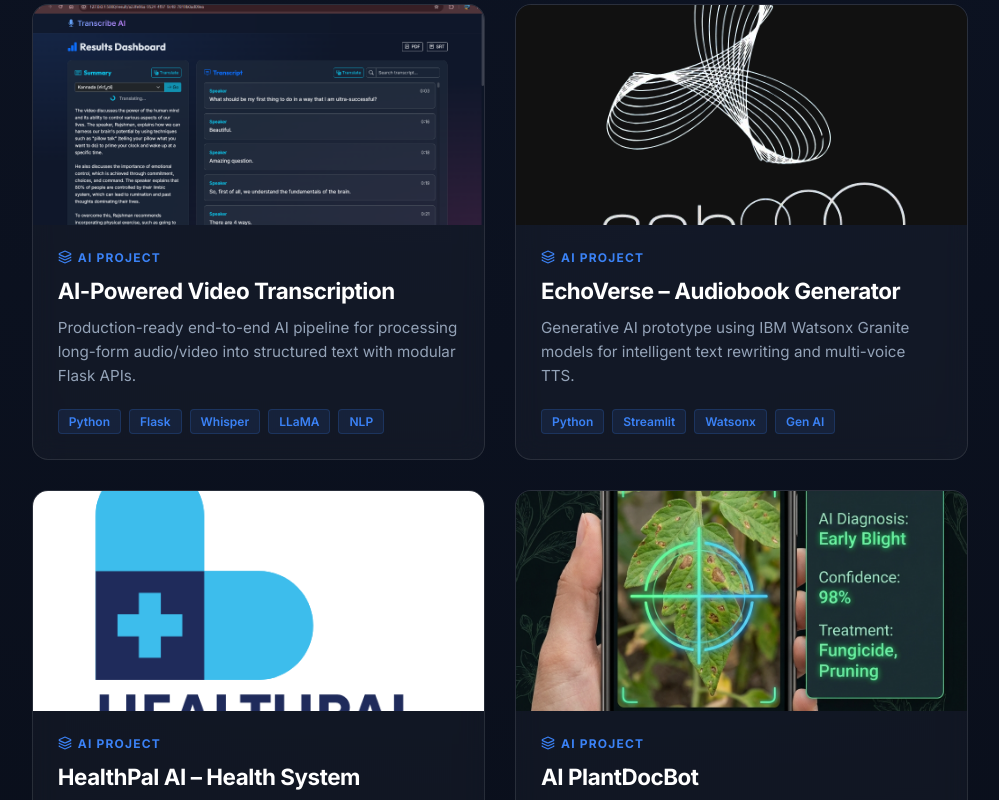
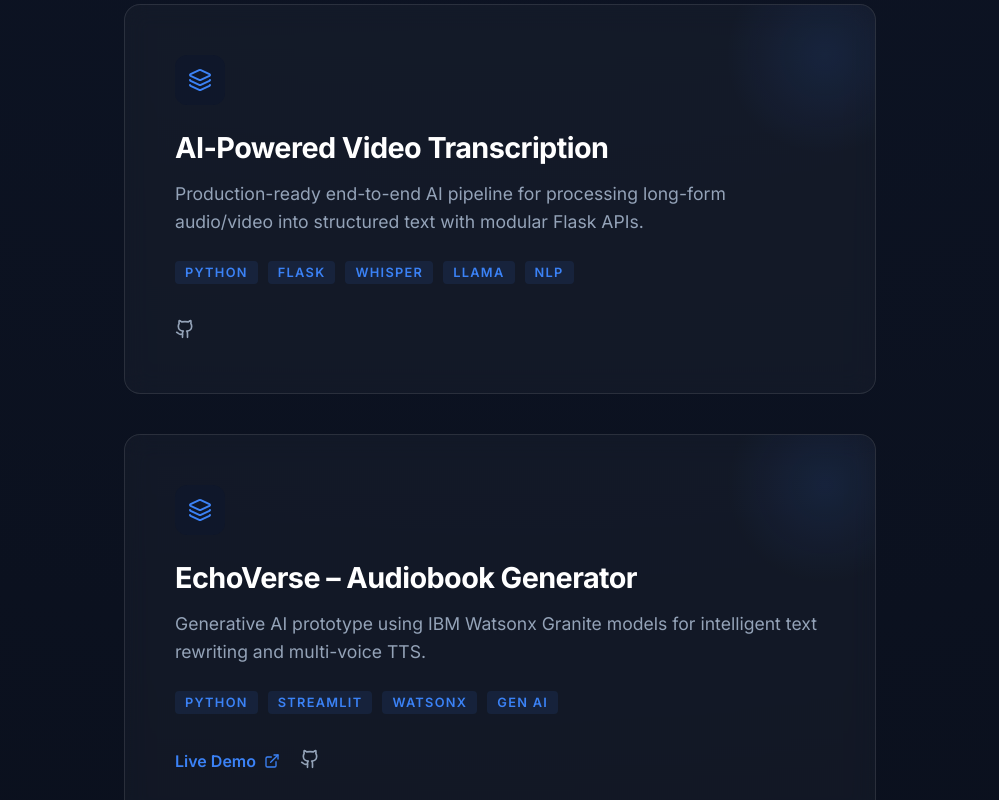
Before and after one commit to kavanatn/Portfolio_, a Next.js app: page / in a window 1280 px wide. Shown: the part 1440-2240 px from the top of the page, without its empty margins (140-1139 px from the left). Built offline with nearby package versions, Linux system fonts and the light colour scheme.

Commit message:
Revert Projects to minimalist list layout without previews

```diff
--- a/components/Projects.js
+++ b/components/Projects.js
@@ -10,48 +10,42 @@ const projects = [
         desc: "Production-ready end-to-end AI pipeline for processing long-form audio/video into structured text with modular Flask APIs.",
         tech: ["Python", "Flask", "Whisper", "LLaMA", "NLP"],
         link: "#",
-        github: "https://github.com/kavanatn/AI-Video-Transcription-and-summarization",
-        image: "/projects/video_transcription.png"
+        github: "https://github.com/kavanatn/AI-Video-Transcription-and-summarization"
     },
     {
         title: "EchoVerse – Audiobook Generator",
         desc: "Generative AI prototype using IBM Watsonx Granite models for intelligent text rewriting and multi-voice TTS.",
         tech: ["Python", "Streamlit", "Watsonx", "Gen AI"],
         link: "https://echoverse-app.streamlit.app/",
-        github: "https://github.com/kavanatn/EchoVerse",
-        image: "/projects/echoverse.png"
+        github: "https://github.com/kavanatn/EchoVerse"
     },
     {
         title: "HealthPal AI – Health System",
         desc: "Full-stack healthcare platform with Mistral AI integration for contextual lifestyle recommendations via chatbot.",
         tech: ["Python", "Flask", "Mistral AI", "REST API"],
         link: "https://healthpal-ai.onrender.com",
-        github: "https://github.com/kavanatn/HealthPalAI",
-        image: "/projects/healthpal.png"
+        github: "https://github.com/kavanatn/HealthPalAI"
     },
     {
         title: "AI PlantDocBot",
         desc: "Conversational plant disease diagnosis bot using computer vision (CNN) and NLP (BERT) for treatment plans.",
         tech: ["Python", "TensorFlow", "PyTorch", "BERT", "CNN"],
         link: "#",
-        github: "https://github.com/kavanatn/AI_PlantDocBot",
-        image: "/projects/plantdoc.png"
+        github: "https://github.com/kavanatn/AI_PlantDocBot"
     },
     {
         title: "Chess Using ML",
         desc: "Interactive chess engine powered by a neural network with one-hot board encoding for position evaluation.",
         tech: ["Python", "TensorFlow", "Keras", "Streamlit"],
         link: "https://chess-using-ml.vercel.app",
-        github: "https://github.com/kavanatn/Chess-using-ML",
-        image: "/projects/chess_ml.png"
+        github: "https://github.com/kavanatn/Chess-using-ML"
     },
     {
         title: "Ezee-Go-Analyzer",
         desc: "Web accessibility analyzer that scans URLs for WCAG compliance, including alt-text, contrast, and structure.",
         tech: ["Python", "Streamlit", "BeautifulSoup", "Requests"],
         link: "#",
-        github: "https://github.com/kavanatn/Ezee-Go-Analyzer",
-        image: "/projects/accessibility_analyzer.png"
+        github: "https://github.com/kavanatn/Ezee-Go-Analyzer"
     }
 ]
 
@@ -70,39 +64,35 @@ export default function Projects() {
                 <p>Selected works demonstrating my expertise in AI orchestration and full-stack engineering.</p>
             </div>
 
-            <div className={styles.grid}>
+            <div className={styles.list}>
                 {projects.map((project, idx) => (
                     <motion.div
                         key={idx}
-                        initial={{ opacity: 0, y: 30 }}
-                        whileInView={{ opacity: 1, y: 0 }}
+                        initial={{ opacity: 0, x: idx % 2 === 0 ? -30 : 30 }}
+                        whileInView={{ opacity: 1, x: 0 }}
                         viewport={{ once: true }}
                         transition={{ duration: 0.6, delay: idx * 0.1 }}
-                        className={styles.projectCard + " glass"}
+                        className={styles.projectItem + " glass"}
                     >
-                        <div className={styles.imageContainer}>
-                            <img src={project.image} alt={project.title} className={styles.projectImage} />
-                            <div className={styles.overlay}>
-                                <div className={styles.links}>
-                                    {project.link !== "#" && (
-                                        <a href={project.link} target="_blank" rel="noopener noreferrer" className={styles.linkIcon}>
-                                            <ExternalLink size={20} />
-                                        </a>
-                                    )}
-                                    <a href={project.github} target="_blank" rel="noopener noreferrer" className={styles.linkIcon}>
-                                        <Github size={20} />
-                                    </a>
-                                </div>
-                            </div>
-                        </div>
                         <div className={styles.projectInfo}>
-                            <div className={styles.category}><Layers size={14} /> AI Project</div>
+                            <div className={styles.iconBox}><Layers size={24} /></div>
                             <h3>{project.title}</h3>
                             <p>{project.desc}</p>
                             <div className={styles.techStack}>
                                 {project.tech.map((t, i) => <span key={i}>{t}</span>)}
                             </div>
+                            <div className={styles.links}>
+                                {project.link !== "#" && (
+                                    <a href={project.link} target="_blank" rel="noopener noreferrer" className={styles.linkBtn}>
+                                        Live Demo <ExternalLink size={16} />
+                                    </a>
+                                )}
+                                <a href={project.github} target="_blank" rel="noopener noreferrer" className={styles.githubBtn}>
+                                    <Github size={20} />
+                                </a>
+                            </div>
                         </div>
+                        <div className={styles.decoration}></div>
                     </motion.div>
                 ))}
             </div>
--- a/components/Projects.module.css
+++ b/components/Projects.module.css
@@ -12,134 +12,105 @@
     margin-bottom: 15px;
 }
 
-.grid {
-    display: grid;
-    grid-template-columns: repeat(auto-fit, minmax(350px, 1fr));
-    gap: 30px;
+.list {
+    display: flex;
+    flex-direction: column;
+    gap: 40px;
 }
 
-.projectCard {
-    display: flex;
-    flex-direction: column;
+.projectItem {
+    display: grid;
+    grid-template-columns: 1fr;
+    position: relative;
     overflow: hidden;
-    height: 100%;
-    transition: transform 0.3s ease;
+    padding: 50px;
 }
 
-.projectCard:hover {
-    transform: translateY(-10px);
-}
-
-.imageContainer {
-    position: relative;
-    width: 100%;
-    height: 220px;
-    overflow: hidden;
-    background: #111;
-}
-
-.projectImage {
-    width: 100%;
-    height: 100%;
-    object-fit: cover;
-    transition: transform 0.5s ease;
-}
-
-.projectCard:hover .projectImage {
-    transform: scale(1.05);
-}
-
-.overlay {
-    position: absolute;
-    top: 0;
-    left: 0;
-    width: 100%;
-    height: 100%;
-    background: rgba(0, 0, 0, 0.6);
-    backdrop-filter: blur(4px);
+.iconBox {
+    width: 50px;
+    height: 50px;
+    background: var(--secondary);
+    border-radius: 12px;
     display: flex;
     align-items: center;
     justify-content: center;
-    opacity: 0;
-    transition: opacity 0.3s ease;
+    color: var(--primary);
+    margin-bottom: 25px;
 }
 
-.projectCard:hover .overlay {
-    opacity: 1;
+.projectItem h3 {
+    font-size: 1.8rem;
+    margin-bottom: 15px;
 }
 
-.projectInfo {
-    padding: 25px;
-    flex-grow: 1;
-    display: flex;
-    flex-direction: column;
-}
-
-.category {
-    font-size: 0.75rem;
-    color: var(--primary);
-    text-transform: uppercase;
-    letter-spacing: 0.1em;
-    font-weight: 700;
-    margin-bottom: 12px;
-    display: flex;
-    align-items: center;
-    gap: 6px;
-}
-
-.projectInfo h3 {
-    font-size: 1.4rem;
-    margin-bottom: 12px;
-}
-
-.projectInfo p {
-    font-size: 0.95rem;
-    margin-bottom: 20px;
-    line-height: 1.6;
-    flex-grow: 1;
+.projectItem p {
+    font-size: 1.1rem;
+    max-width: 650px;
+    margin-bottom: 25px;
 }
 
 .techStack {
     display: flex;
     flex-wrap: wrap;
-    gap: 8px;
+    gap: 10px;
+    margin-bottom: 35px;
 }
 
 .techStack span {
-    font-size: 0.75rem;
+    font-size: 0.8rem;
+    text-transform: uppercase;
+    letter-spacing: 0.1em;
+    color: var(--primary);
+    font-weight: 600;
     padding: 4px 10px;
     background: rgba(59, 130, 246, 0.1);
-    border: 1px solid rgba(59, 130, 246, 0.2);
     border-radius: 4px;
-    color: var(--primary);
-    font-weight: 600;
 }
 
 .links {
     display: flex;
+    align-items: center;
     gap: 20px;
 }
 
-.linkIcon {
-    width: 45px;
-    height: 45px;
-    background: white;
-    color: black;
-    border-radius: 50%;
+.linkBtn {
     display: flex;
     align-items: center;
-    justify-content: center;
-    transition: transform 0.3s ease, background 0.3s ease;
+    gap: 8px;
+    font-weight: 600;
+    color: var(--primary);
 }
 
-.linkIcon:hover {
-    transform: scale(1.1);
-    background: var(--primary);
+.linkBtn:hover {
+    text-decoration: underline;
+}
+
+.githubBtn {
+    color: var(--text-muted);
+    transition: color 0.3s;
+}
+
+.githubBtn:hover {
     color: white;
 }
 
+.decoration {
+    position: absolute;
+    top: -50px;
+    right: -50px;
+    width: 200px;
+    height: 200px;
+    background: radial-gradient(circle, var(--primary) 0%, transparent 70%);
+    opacity: 0.1;
+    pointer-events: none;
+}
+
 @media (max-width: 768px) {
-    .grid {
-        grid-template-columns: 1fr;
+    .projectItem {
+        padding: 30px;
+    }
+
+    .projectItem h3 {
+        font-size: 1.5rem;
     }
 }
```
